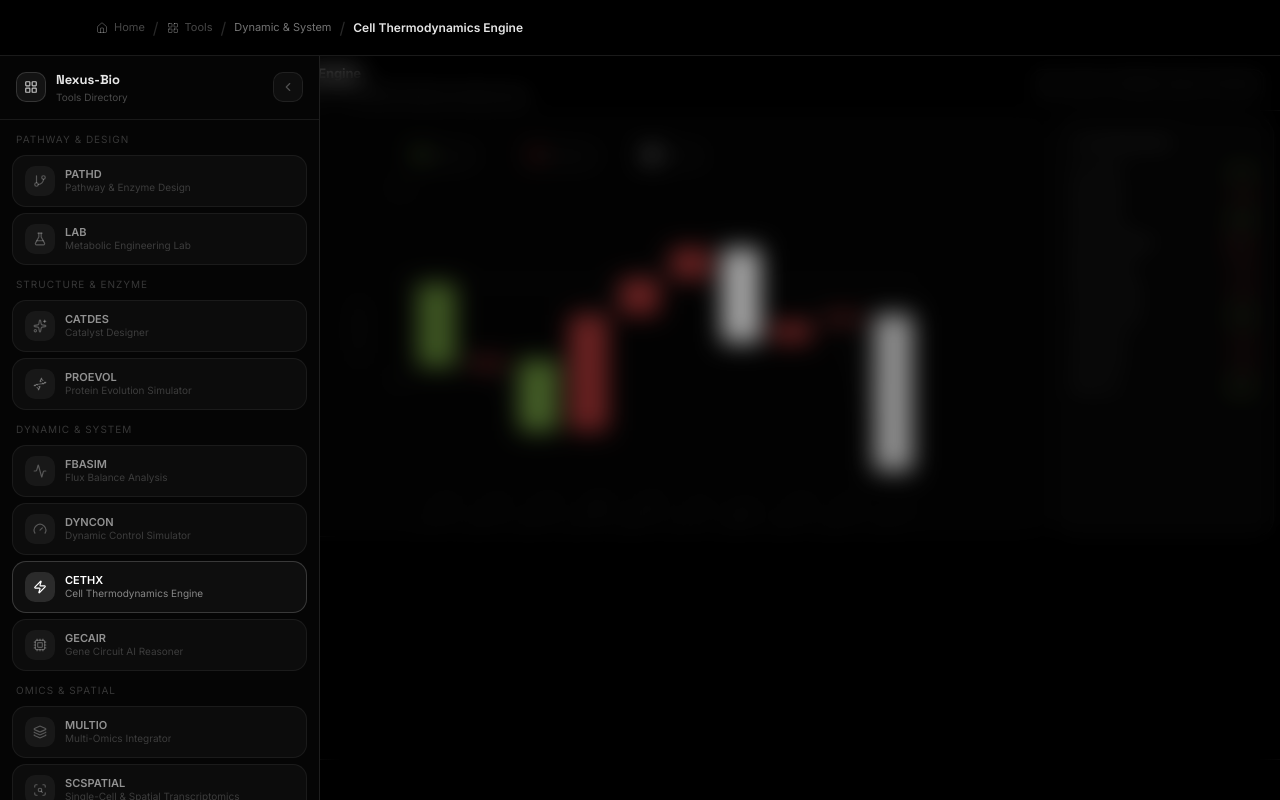
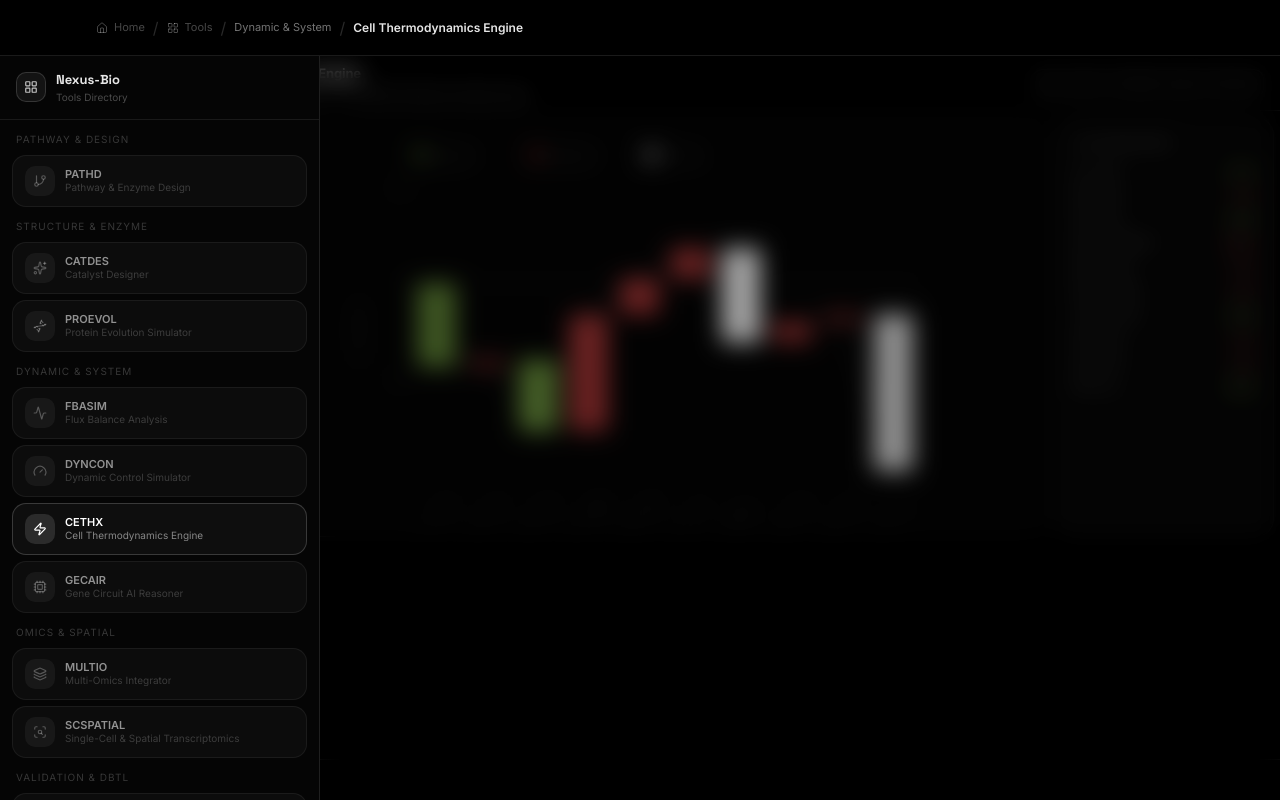
Before and after one commit to zhangze1007/Nexus-bio-1.0, a Next.js app: page /tools/cethx in a window 1280 px wide. Built offline with nearby package versions, Linux system fonts and the light colour scheme.

Commit message:
feat: sidebar cleanup, PATHD autoFitToView, LAB merged into PATHD, chevron toggle removed
Agent-Logs-Url: https://github.com/zhangze1007/Nexus-bio-1.0/sessions/7b01ed04-d127-4b21-83ed-995563d2ae06

Co-authored-by: zhangze1007 <206047691+zhangze1007@users.noreply.github.com>

```diff
--- a/app/tools/metabolic-eng/page.tsx
+++ b/app/tools/metabolic-eng/page.tsx
@@ -1,13 +1,13 @@
+import { redirect } from 'next/navigation';
 import type { Metadata } from 'next';
-import MetabolicEngClient from './MetabolicEngClient';
 
 export const metadata: Metadata = {
-  title: 'Metabolic Engineering Lab | Nexus-Bio',
+  title: 'Pathway & Enzyme Design | Nexus-Bio',
   description:
-    'Real-time flux balance analysis, Michaelis-Menten kinetics simulation, and cytoplasm fluid dynamics for metabolic pathway engineering.',
+    'Redirecting to the unified Pathway & Enzyme Design workbench.',
 };
 
-// Server Component — only renders the client shell (no WebGL here)
+// LAB merged into PATHD — redirect for backward compatibility
 export default function Page() {
-  return <MetabolicEngClient />;
+  redirect('/tools/pathd');
 }
--- a/src/components/ThreeScene.tsx
+++ b/src/components/ThreeScene.tsx
@@ -615,7 +615,7 @@ function Scene({ nodes, edges, onNodeClick, selectedNodeId, roughnessTexture, gl
     const vHalfRad = (cameraFov / 2) * Math.PI / 180;
     const hHalfRad = Math.atan(Math.tan(vHalfRad) * aspect); // horizontal half-FOV from aspect
     const MIN_DISTANCE = 5;
-    const VIEWPORT_PADDING = 1.45;
+    const VIEWPORT_PADDING = 1.55; // Ensures full pathway network fits viewport without manual zoom-out
     const distForX = (sz.x / 2) / Math.tan(hHalfRad);
     const distForY = (sz.y / 2) / Math.tan(vHalfRad);
     const dist = Math.max(distForX, distForY, MIN_DISTANCE) * VIEWPORT_PADDING + (sz.z / 2);
@@ -652,9 +652,10 @@ function Scene({ nodes, edges, onNodeClick, selectedNodeId, roughnessTexture, gl
       <directionalLight position={[4, 10, 6]}  intensity={0.30 * glowMultiplier} color="#FFFFFF" />
       <directionalLight position={[-8, -2, -6]} intensity={0.08} color="#111111" />
       <pointLight position={[centroid.x, centroid.y + 6, centroid.z]} intensity={0.18 * glowMultiplier} color="#FFFFFF" distance={28} decay={2} />
-      <fog attach="fog" args={['#000000', 22, 52]} />
+      <fog attach="fog" args={['#000000', 30, 70]} />
 
-      <OrbitControls ref={controlsRef as React.Ref<never>} makeDefault enableZoom autoRotate={!interact && !hovId && !selectedNodeId} autoRotateSpeed={0.12} zoomSpeed={0.45} minDistance={6} maxDistance={24} enablePan={false} onStart={onStart} onEnd={onEnd} target={centroid} />
+      {/* maxDistance 50 accommodates large AI-generated pathway networks without clipping */}
+      <OrbitControls ref={controlsRef as React.Ref<never>} makeDefault enableZoom autoRotate={!interact && !hovId && !selectedNodeId} autoRotateSpeed={0.12} zoomSpeed={0.45} minDistance={6} maxDistance={50} enablePan={false} onStart={onStart} onEnd={onEnd} target={centroid} />
       <SpatialReference stressIndex={stressIndex} centroid={centroid} />
 
       <AmbientParticles />
@@ -757,7 +758,7 @@ export default function ThreeScene({ nodes, onNodeClick, edges, selectedNodeId,
     box.getCenter(center);
     box.getSize(sz);
     const vHalfRad = (44 / 2) * Math.PI / 180;
-    const dist = Math.max(sz.x / 2 / Math.tan(vHalfRad), sz.y / 2 / Math.tan(vHalfRad), 5) * 1.45 + sz.z / 2;
+    const dist = Math.max(sz.x / 2 / Math.tan(vHalfRad), sz.y / 2 / Math.tan(vHalfRad), 5) * 1.55 + sz.z / 2;
     return { position: [center.x, center.y + sz.y * 0.08, center.z + dist] as [number, number, number], fov: 44 };
   }, [safeNodes]);
 
--- a/src/components/ide/IDESidebar.tsx
+++ b/src/components/ide/IDESidebar.tsx
@@ -25,7 +25,7 @@
 import Link from 'next/link';
 import { usePathname } from 'next/navigation';
 import { useCallback } from 'react';
-import { ChevronLeft, ChevronRight, LayoutGrid } from 'lucide-react';
+import { LayoutGrid } from 'lucide-react';
 import { motion, AnimatePresence } from 'framer-motion';
 import { useUIStore } from '../../store/uiStore';
 import { TOOL_DEFINITIONS, TOOL_DIRECTIONS } from '../tools/shared/toolRegistry';
@@ -202,29 +202,6 @@ export default function IDESidebar() {
             </motion.div>
           </Link>
 
-          {/* Toggle button */}
-          <button
-            type="button"
-            onClick={toggle}
-            title={collapsed ? 'Expand sidebar' : 'Collapse sidebar'}
-            style={{
-              width: collapsed ? 24 : 30,
-              height: collapsed ? 24 : 30,
-              borderRadius: collapsed ? 8 : 10,
-              border: `1px solid ${BORDER}`,
-              background: 'rgba(255,255,255,0.04)',
-              color: LABEL,
-              cursor: 'pointer',
-              display: 'grid',
-              placeItems: 'center',
-              flexShrink: 0,
-              ...(collapsed
-                ? { position: 'absolute' as const, top: 14, right: 8 }
-                : {}),
-            }}
-          >
-            {collapsed ? <ChevronRight size={12} /> : <ChevronLeft size={14} />}
-          </button>
         </div>
 
         {/* ── Navigation list ────────────────────────────────────── */}
@@ -257,7 +234,7 @@ export default function IDESidebar() {
                   {direction}
                 </motion.p>
 
-                <div style={{ display: 'grid', gap: 6 }}>
+                <div style={{ display: 'grid', gap: collapsed ? 2 : 6 }}>
                   {tools.map((tool) => {
                     const Icon     = tool.icon;
                     const isActive = pathname?.startsWith(tool.href);
@@ -267,24 +244,41 @@ export default function IDESidebar() {
                         key={tool.id}
                         href={tool.href}
                         title={collapsed ? `${tool.shortLabel} — ${tool.name}` : undefined}
+                        onClick={(e) => {
+                          // Prevent sidebar expand/collapse when clicking a tool icon
+                          e.stopPropagation();
+                        }}
                         style={{
                           display: 'flex',
                           alignItems: 'center',
                           gap: 10,
-                          padding: collapsed ? '10px 8px' : '10px 12px',
+                          padding: collapsed ? '8px 0' : '10px 12px',
                           textDecoration: 'none',
-                          borderRadius: 14,
-                          border: isActive
+                          borderRadius: collapsed ? 0 : 14,
+                          border: collapsed
+                            ? 'none'
+                            : isActive
                               ? '1px solid rgba(255,255,255,0.18)'
                               : '1px solid rgba(255,255,255,0.06)',
-                          background: isActive
+                          background: collapsed
+                            ? 'transparent'
+                            : isActive
                               ? 'rgba(255,255,255,0.04)'
                               : 'rgba(255,255,255,0.03)',
                           minWidth: 0,
                           justifyContent: collapsed ? 'center' : 'flex-start',
                         }}
                       >
-                        {/* Icon container — always visible */}
+                        {/* Icon — pure icon when collapsed, boxed when expanded */}
+                        {collapsed ? (
+                          <Icon
+                            size={16}
+                            style={{
+                              color: isActive ? '#ffffff' : LABEL,
+                              flexShrink: 0,
+                            }}
+                          />
+                        ) : (
                           <div
                             style={{
                               width: 30,
@@ -303,6 +297,7 @@ export default function IDESidebar() {
                               style={{ color: isActive ? '#ffffff' : LABEL }}
                             />
                           </div>
+                        )}
 
                         {/* Label text — smooth opacity fade */}
                         <motion.div
--- a/src/components/tools/ToolsDirectoryPage.tsx
+++ b/src/components/tools/ToolsDirectoryPage.tsx
@@ -52,7 +52,7 @@ const DIRECTION_CLUSTER_RECIPES: Record<ToolDirection, {
   'Pathway & Design': {
     demoLabel: '3D pathway storytelling and intervention entry',
     researchLabel: 'Route inspection, node drill-down, and downstream execution',
-    spotlight: ['pathd', 'metabolic-eng'],
+    spotlight: ['pathd', 'catdes'],
   },
   'Structure & Enzyme': {
     demoLabel: 'Candidate enzyme showcase with structure-backed ranking',
--- a/src/components/tools/shared/toolRegistry.ts
+++ b/src/components/tools/shared/toolRegistry.ts
@@ -4,7 +4,6 @@ import {
   BrainCircuit,
   Cpu,
   Dna,
-  FlaskConical,
   GitBranch,
   Gauge,
   Layers,
@@ -64,31 +63,15 @@ export const TOOL_DEFINITIONS: ToolDefinition[] = [
     direction: 'Pathway & Design',
     shell: 'ide',
     icon: GitBranch,
-    summary: 'Primary 3D pathway design workbench with simulation overlays and node-level evidence drill-down.',
-    focus: 'Find a route, inspect nodes, and continue into structure or kinetics.',
-    outputs: ['3D pathway view', 'Node evidence trace', 'Lab handoff'],
-    tags: ['3D', 'pathway', 'evidence', 'enzyme', 'workbench'],
+    summary: 'Primary 3D pathway design workbench with simulation overlays, node-level evidence drill-down, real-time metabolic lab view, worker telemetry, and node drawer.',
+    focus: 'Find a route, inspect nodes, simulate kinetics, and continue into structure or analysis.',
+    outputs: ['3D pathway view', 'Node evidence trace', 'Realtime readouts', 'Worker-backed simulation'],
+    tags: ['3D', 'pathway', 'evidence', 'enzyme', 'workbench', 'kinetics', 'thermodynamics'],
     mode: 'design',
     threeDPotential: 'strong',
-    relatedRoutes: ['/tools/metabolic-eng', '/tools/catdes'],
+    relatedRoutes: ['/tools/catdes'],
   },
-  {
-    id: 'metabolic-eng',
-    shortLabel: 'LAB',
-    name: 'Metabolic Engineering Lab',
-    href: '/tools/metabolic-eng',
-    category: 'Pathway Engineering',
-    direction: 'Pathway & Design',
-    shell: 'ide',
-    icon: FlaskConical,
-    summary: 'Real-time metabolic lab view that reuses the PATHD engine with simulation, worker telemetry, and the node drawer.',
-    focus: 'Continue analysis from the paper pipeline with live pathway context.',
-    outputs: ['Realtime readouts', 'Worker-backed simulation', 'Structure/analysis drawer'],
-    tags: ['lab', 'worker', 'kinetics', 'thermodynamics', 'pathway'],
-    mode: 'simulation',
-    threeDPotential: 'strong',
-    relatedRoutes: ['/tools/pathd'],
-  },
+
   {
     id: 'catdes',
     shortLabel: 'CATDES',
```
Lines whose indentation alone changed are shown as unchanged.
